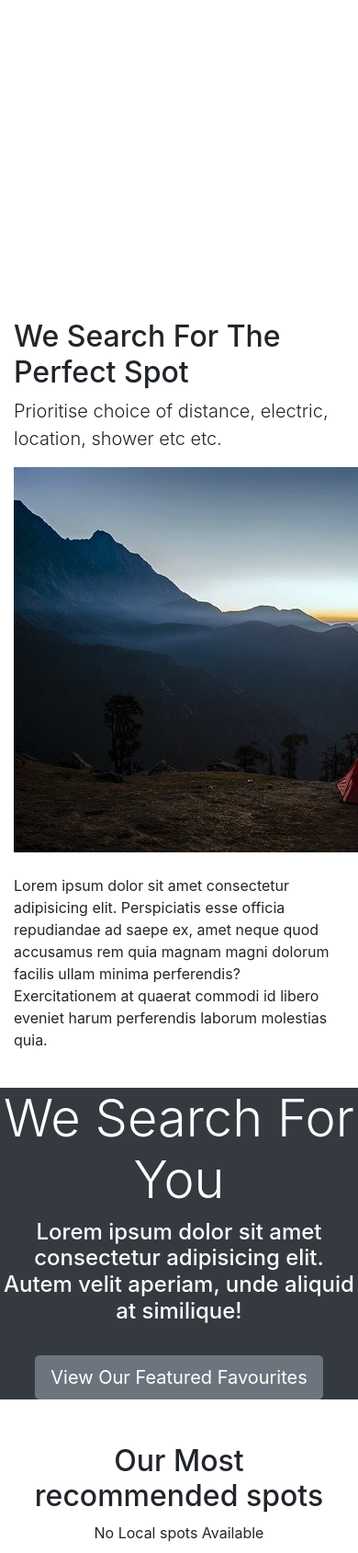
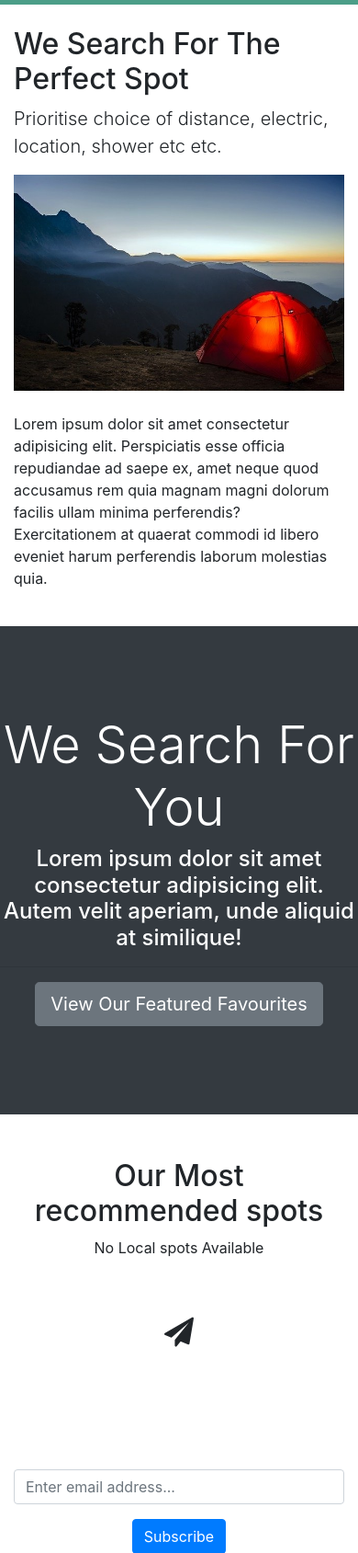
Before and after one commit to samathaluca/lazycamp, a Django app: page /about/ in a window 390 px wide; the page is wider, and only the part inside the window is pictured. Shown: the part 387-2076 px from the top of that part at 92% size. Run offline with Django 3.2, Linux system fonts and the light colour scheme; some libraries are stand-ins or nearby versions.

Commit message:
template styling

```diff
--- a/lazycamp/static/css/style.css
+++ b/lazycamp/static/css/style.css
@@ -1,3 +1,96 @@
-.selector-for-some-widget {
-  box-sizing: content-box;
-}
+.btn-secondary {
+  color: #fff !important; }
+
+img {
+  width: 100%; }
+
+.logo {
+  width: 80px; }
+
+.navbar {
+  opacity: 0.9;
+  text-transform: uppercase; }
+
+.social a {
+  margin-right: 0.4rem; }
+
+#showcase {
+  background: url(../img/showcase.jpg) no-repeat top center fixed/cover;
+  position: relative;
+  min-height: 650px;
+  color: #fff;
+  padding-top: 6rem; }
+  #showcase .home-search {
+    min-height: 400px;
+    position: relative;
+    border-radius: 5px; }
+  #showcase .overlay {
+    content: '';
+    position: absolute;
+    top: 0;
+    left: 0;
+    min-height: 400px;
+    width: 100%;
+    background: rgba(51, 51, 51, 0.8); }
+
+#services {
+  background: url(../img/building.jpg) no-repeat top center fixed/cover;
+  min-height: 300px;
+  position: relative;
+  overflow: hidden; }
+  #services::before {
+    content: '';
+    position: absolute;
+    top: 0;
+    left: 0;
+    min-height: 100%;
+    width: 100%;
+    background: rgba(32, 134, 107, 0.8); }
+
+#showcase-inner {
+  background: url(../img/building.jpg) no-repeat top center fixed/cover;
+  position: relative;
+  overflow: hidden;
+  min-height: 200px; }
+  #showcase-inner::before {
+    content: '';
+    position: absolute;
+    top: 0;
+    left: 0;
+    min-height: 100%;
+    width: 100%;
+    background: rgba(32, 134, 107, 0.8); }
+  #showcase-inner.showcase-search {
+    min-height: 270px; }
+
+#work {
+  padding: 6rem 0; }
+
+.listing-preview a {
+  position: relative; }
+
+@media (max-width: 991px) {
+  #showcase {
+    padding-top: 4rem; }
+    #showcase h1 {
+      font-size: 40px; }
+  .hide-md-down {
+    display: none; } }
+
+@media (max-width: 768px) {
+  #showcase {
+    padding-top: 3rem; }
+    #showcase h1 {
+      font-size: 40px; }
+    #showcase p {
+      display: none; }
+  #top-bar {
+    text-align: center; }
+    #top-bar .social {
+      text-align: center !important; } }
+
+@media (max-width: 576px) {
+  #showcase h1 {
+    font-size: 30px; }
+  #showcase-inner h1 {
+    font-size: 40px; } }
--- a/templates/base.html
+++ b/templates/base.html
@@ -1,3 +1,4 @@
+{% load static %}
 <!DOCTYPE html>
 <html lang="en">
 <head>
@@ -8,7 +9,12 @@
         <!-- Bootstrap CSS -->
     <link rel="stylesheet" href="https://stackpath.bootstrapcdn.com/bootstrap/4.3.1/css/bootstrap.min.css" integrity="sha384-ggOyR0iXCbMQv3Xipma34MD+dH/1fQ784/j6cY/iJTQUOhcWr7x9JvoRxT2MZw1T" crossorigin="anonymous">
     <link rel="stylesheet" href="https://cdnjs.cloudflare.com/ajax/libs/font-awesome/4.7.0/css/font-awesome.min.css">
-    <title>WHERE TONIGHT?</title>
+     <!-- Custom -->
+  <link rel="stylesheet" href="{% static 'css/style.css' %}">
+  <!-- Lightbox -->
+  <link rel="stylesheet" href="{% static 'css/lightbox.min.css' %}">
+
+  <title>WHERE TONIGHT?</title>
 </head>
 <body>
     {% include 'partials/_navbar.html' %}
--- a/templates/crib4tonight/about.html
+++ b/templates/crib4tonight/about.html
@@ -10,7 +10,7 @@
     <div class="container">
       <div class="row text-center">
         <div class="col-md-12">
-          <h1 class="display-4">About BT Real Estate</h1>
+          <h1 class="display-4">About Last minute camping</h1>
           <p class="lead">Lorem ipsum dolor sit, amet consectetur adipisicing elit. Sunt, pariatur!</p>
         </div>
       </div>
```
